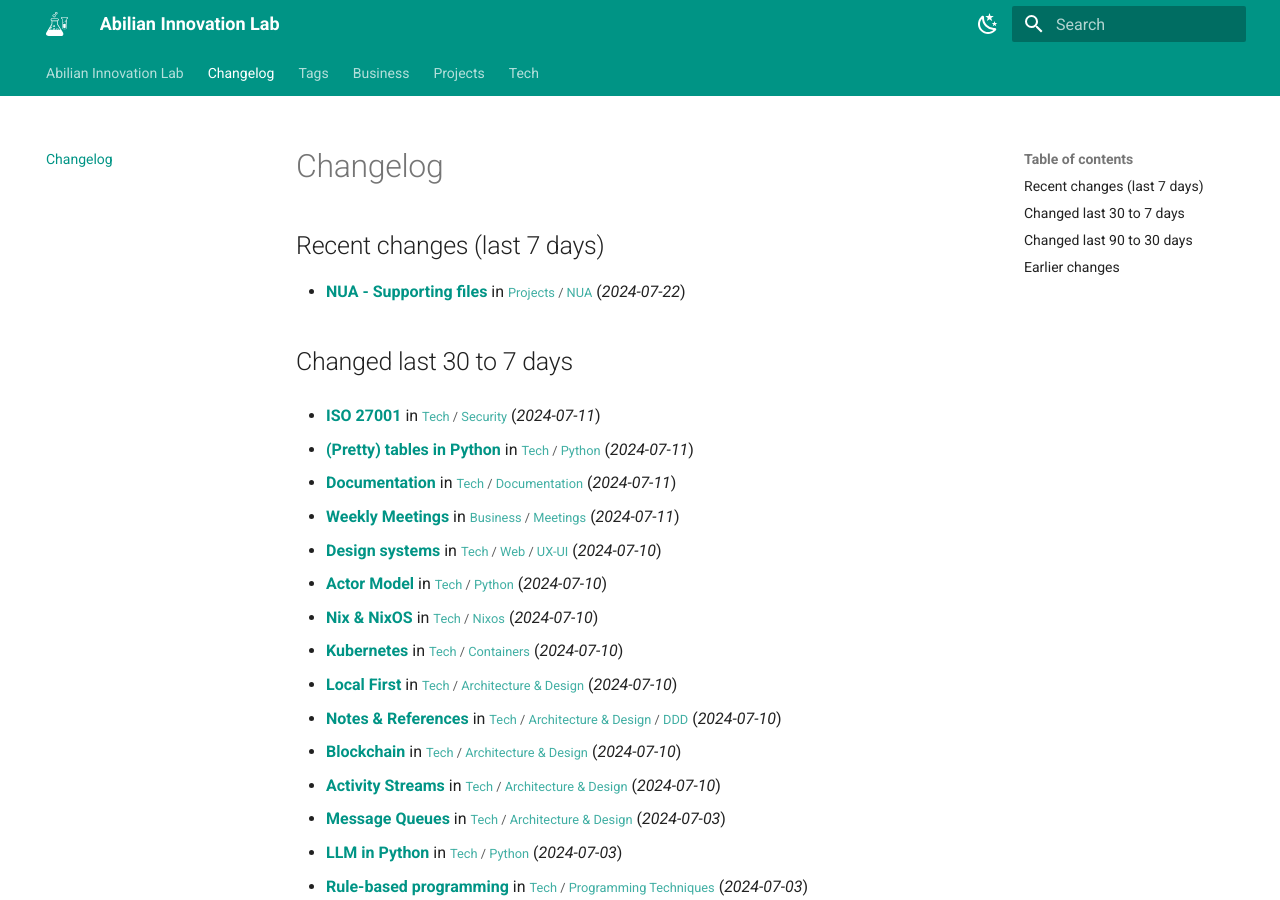
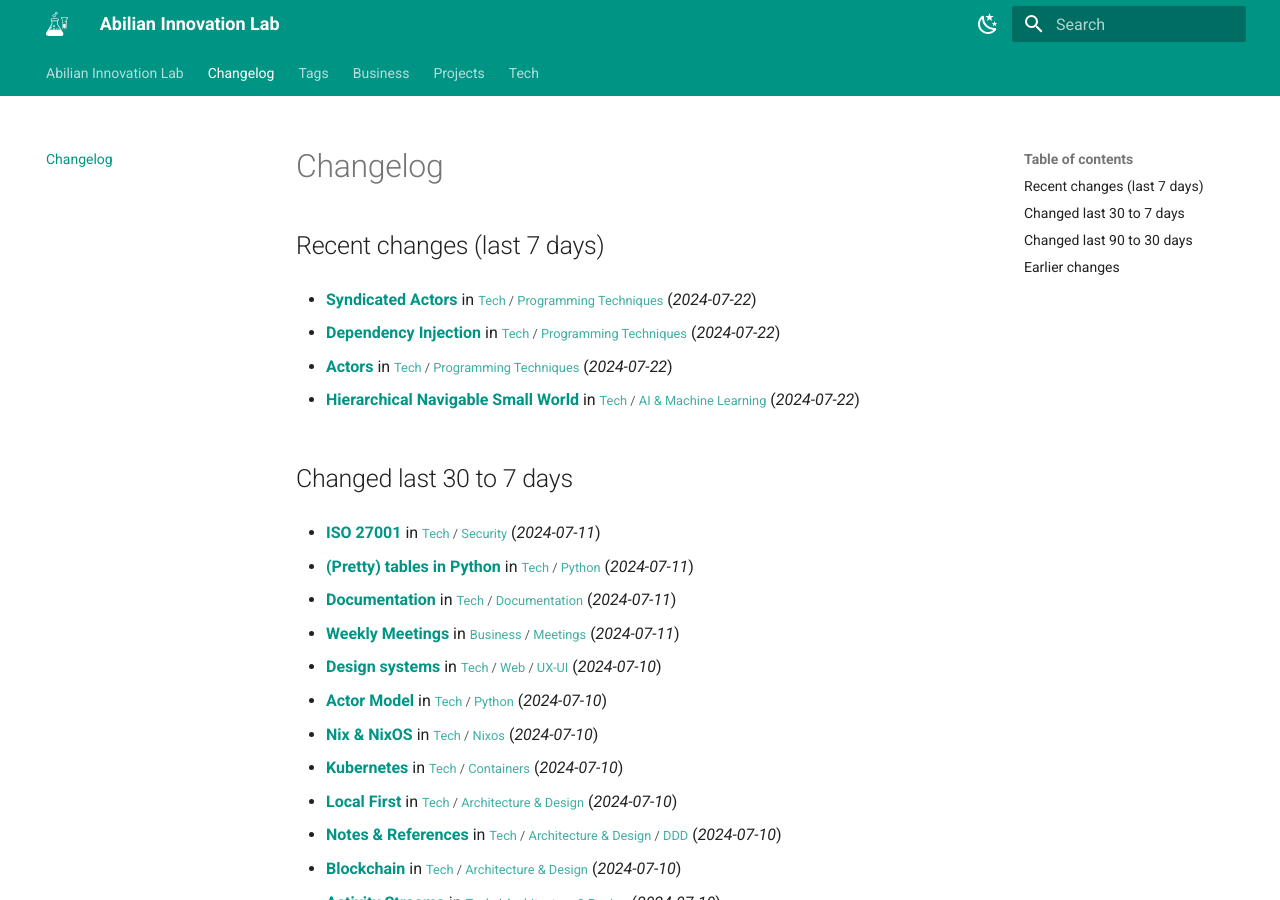
Before and after one commit to abilian/lab.abilian.com, an MkDocs documentation site: the page built from docs/changelog.md, in a window 1280 px wide and 900 px high. Built offline with MkDocs 1.6.1 and Material for MkDocs 9.7.7, drawn with Linux system fonts in a browser that asks for light colours; comment, search, counter and statistics services are not loaded; some of the changed text lies outside the part shown.

Commit message:
Update content

```diff
--- a/docs/changelog.md
+++ b/docs/changelog.md
@@ -2,7 +2,13 @@
 
 ## Recent changes (last 7 days)
 
-- **[NUA - Supporting files](/Projects/NUA/NUA - Supporting files/)** in <small>[Projects](/Projects/00 Projects/) / [NUA](/Projects/NUA/00 NUA/)</small> (*2024-07-22*)
+- **[Syndicated Actors](/Tech/Programming Techniques/Syndicated Actors/)** in <small>[Tech](/Tech/00 Technology/) / [Programming Techniques](/Tech/Programming Techniques/Actors/)</small> (*2024-07-22*)
+
+- **[Dependency Injection](/Tech/Programming Techniques/Dependency Injection/)** in <small>[Tech](/Tech/00 Technology/) / [Programming Techniques](/Tech/Programming Techniques/Actors/)</small> (*2024-07-22*)
+
+- **[Actors](/Tech/Programming Techniques/Actors/)** in <small>[Tech](/Tech/00 Technology/) / [Programming Techniques](/Tech/Programming Techniques/Actors/)</small> (*2024-07-22*)
+
+- **[Hierarchical Navigable Small World](/Tech/AI & Machine Learning/Hierarchical Navigable Small World/)** in <small>[Tech](/Tech/00 Technology/) / [AI & Machine Learning](/Tech/AI & Machine Learning/"More like this"/)</small> (*2024-07-22*)
 
 
 
```
Also changed, not shown: other parts of docs/changelog.md (+4 -6 lines).
